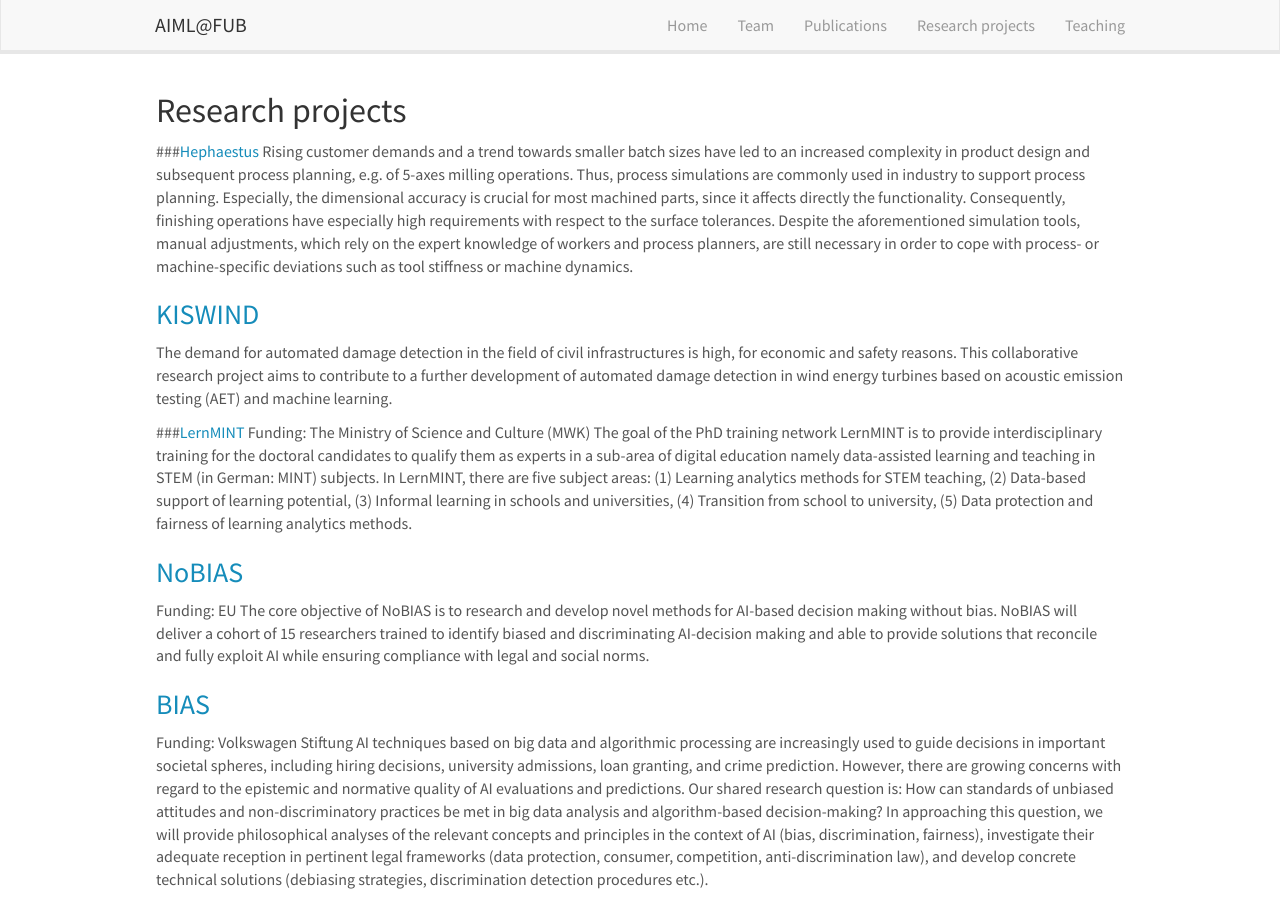
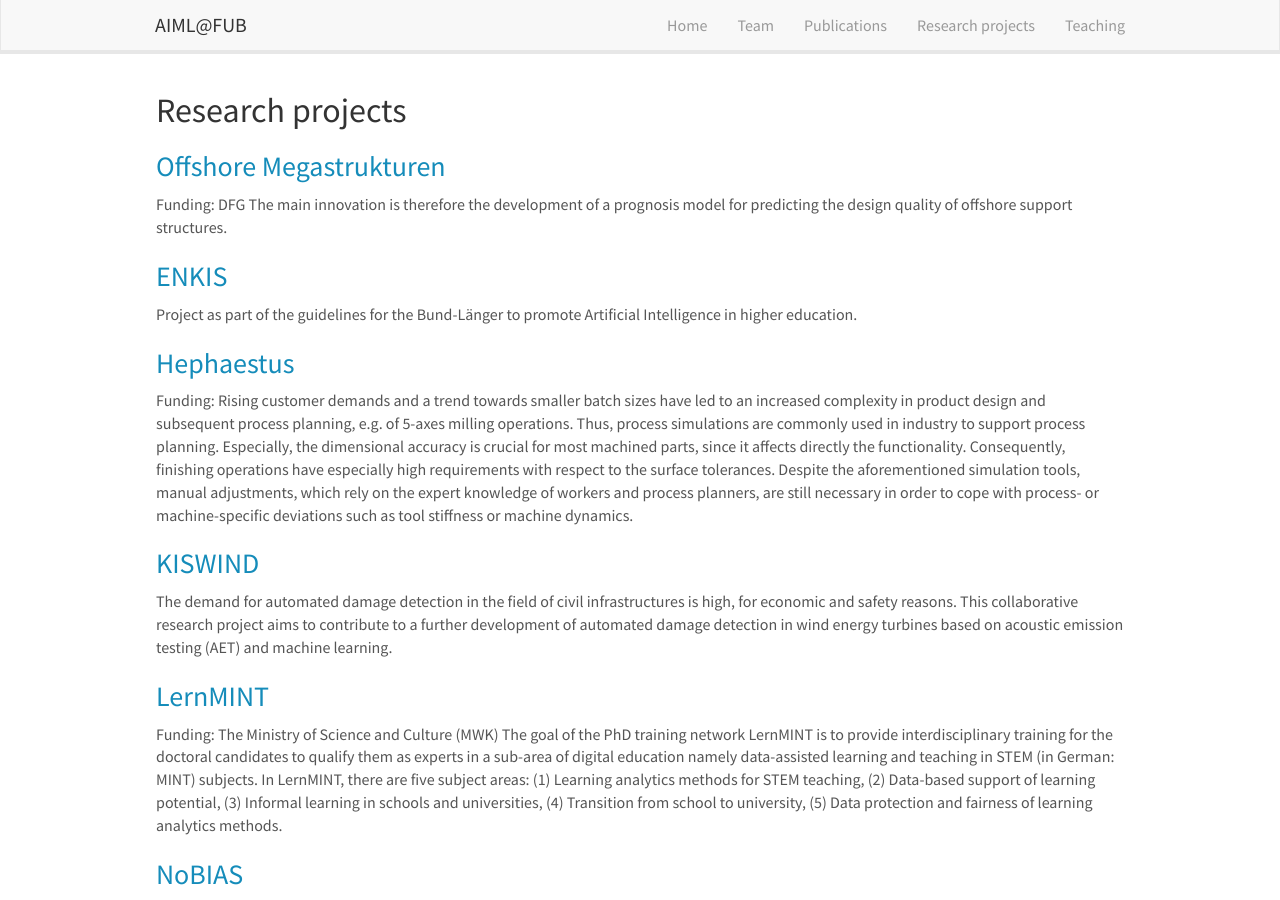
Before and after one commit to AIML-research/AIML-research.github.io, a Jekyll site: the page built from _pages/projects.md, in a window 1280 px wide and 900 px high. Built offline with Jekyll 4.4.1, drawn with Linux system fonts in a browser that asks for light colours; nearby versions of some CDN libraries.

Commit message:
Update projects.md

```diff
--- a/_pages/projects.md
+++ b/_pages/projects.md
@@ -8,14 +8,20 @@ permalink: /projects/
 
 ## Research projects
 
+### <a href = "https://aiml-research.github.io/projects/Offshore">Offshore Megastrukturen</a>
+Funding: DFG
+The main innovation is therefore the development of a prognosis model for predicting the design quality of offshore support structures.
+### <a href = "https://aiml-research.github.io/projects/enkis">ENKIS</a>
+Project as part of the guidelines for the Bund-Länger to promote Artificial Intelligence in higher education.
 
-###<a href = "https://aiml-research.github.io/projects/hephaestus">Hephaestus</a>
+### <a href = "https://aiml-research.github.io/projects/hephaestus">Hephaestus</a>
+Funding:
 Rising customer demands and a trend towards smaller batch sizes have led to an increased complexity in product design and subsequent process planning, e.g. of 5-axes milling operations. Thus, process simulations are commonly used in industry to support process planning. Especially, the dimensional accuracy is crucial for most machined parts, since it affects directly the functionality. Consequently, finishing operations have especially high requirements with respect to the surface tolerances. Despite the aforementioned simulation tools, manual adjustments, which rely on the expert knowledge of workers and process planners, are still necessary in order to cope with process- or machine-specific deviations such as tool stiffness or machine dynamics.
 
 ### <a href = "https://aiml-research.github.io/projects/kiswind">KISWIND </a>
 The demand for automated damage detection in the field of civil infrastructures is high, for economic and safety reasons. This collaborative research project aims to contribute to a further development of automated damage detection in wind energy turbines based on acoustic emission testing (AET) and machine learning.
 
-###<a href = "https://aiml-research.github.io/projects/lernmint/">LernMINT </a>
+### <a href = "https://aiml-research.github.io/projects/lernmint/">LernMINT </a>
 Funding: The Ministry of Science and Culture (MWK)
 The goal of the PhD training network LernMINT is to provide interdisciplinary training for the doctoral candidates to qualify them as experts in a sub-area of digital education namely data-assisted learning and teaching in STEM (in German: MINT) subjects. In LernMINT, there are five subject areas: (1) Learning analytics methods for STEM teaching, (2) Data-based support of learning potential, (3) Informal learning in schools and universities, (4) Transition from school to university, (5) Data protection and fairness of learning analytics methods.
 
```
